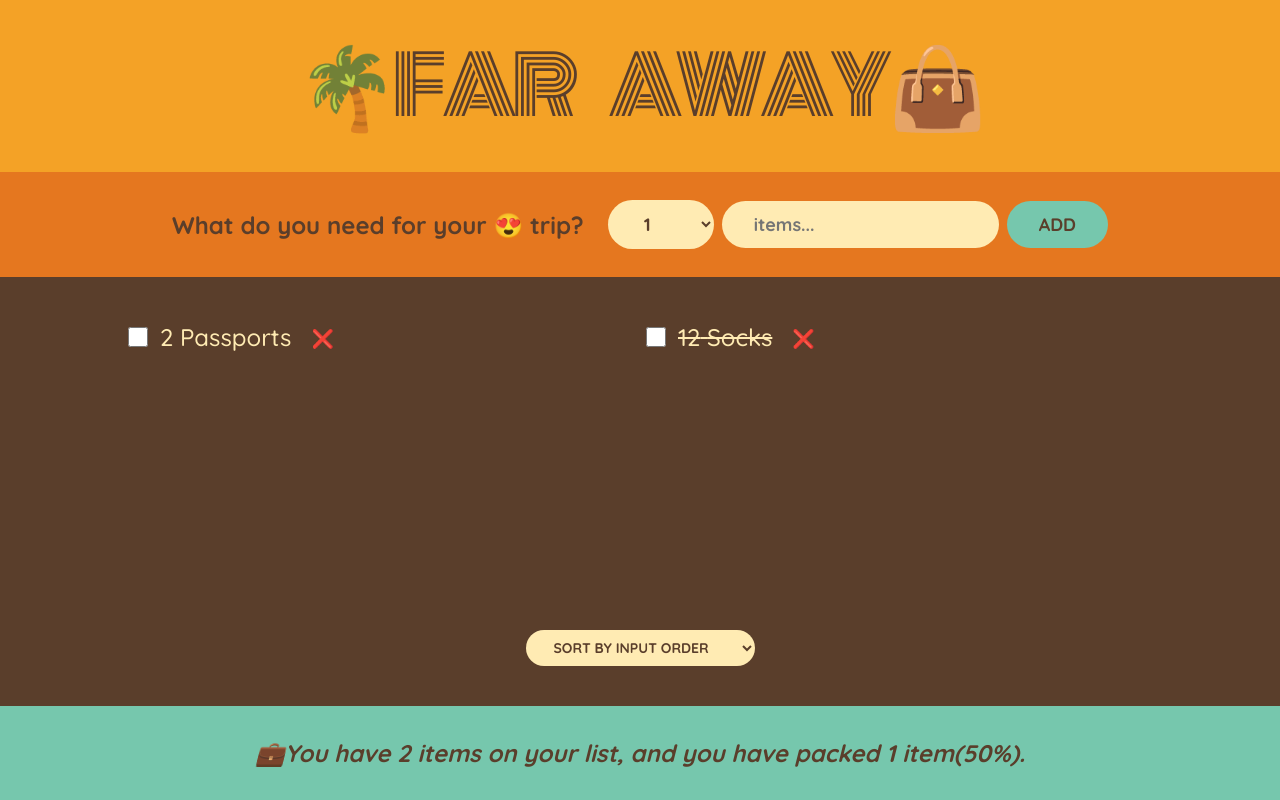
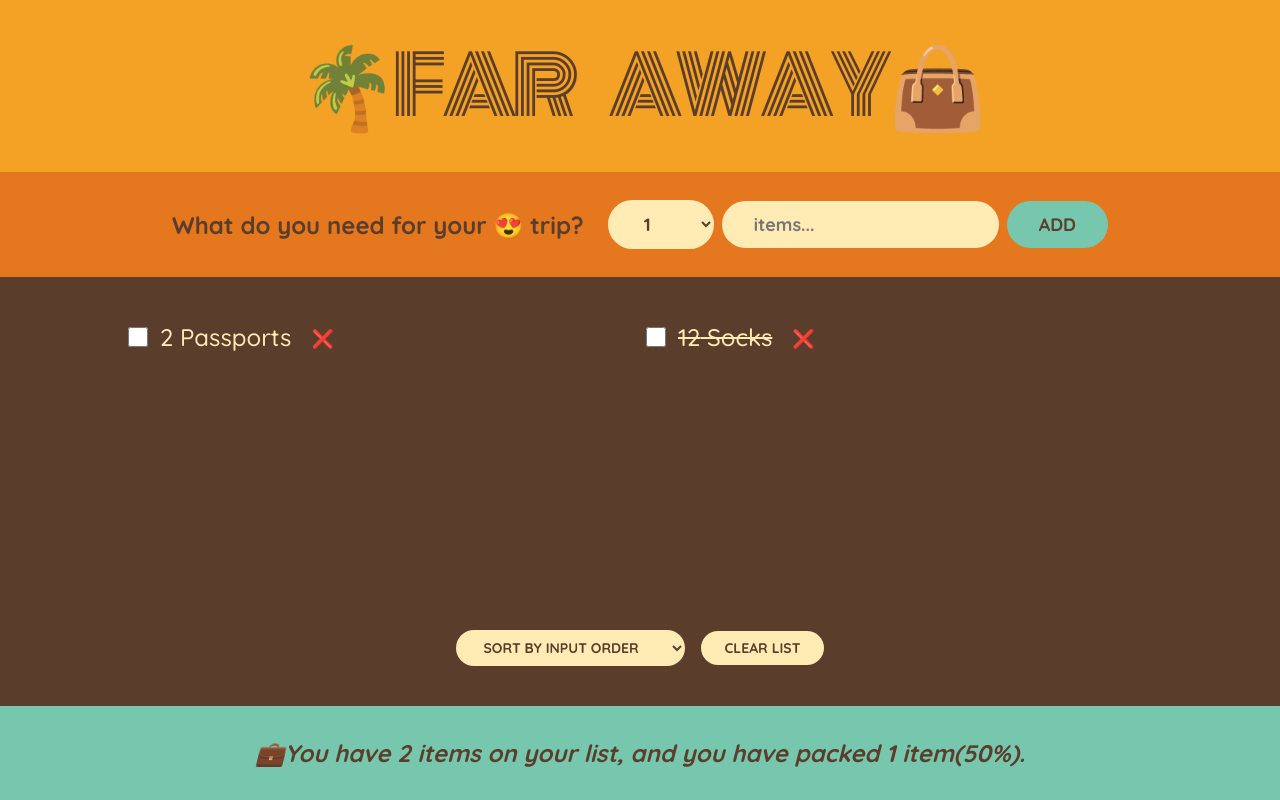
Before and after one commit to yiwenwangANU/react, a React (Create React App) app in the folder 03_far_away/: page / in a window 1280 px wide. Built offline with nearby package versions, Linux system fonts and the light colour scheme.

Commit message:
add clear list button

```diff
--- a/03_far_away/src/App.js
+++ b/03_far_away/src/App.js
@@ -23,6 +23,10 @@ function App() {
       // how to update the single item in a list base on the conditions
     );
   }
+  function handleClearList() {
+    const confirmed = window.confirm("Delete all items?");
+    if (confirmed) setPacklist((packList) => []);
+  }
   return (
     <div className="app">
       <Logo />
@@ -31,6 +35,7 @@ function App() {
         packList={packList}
         handleDeleteItems={handleDeleteItems}
         handleToggleItem={handleToggleItem}
+        handleClearList={handleClearList}
       />
       <Stats packList={packList} />
     </div>
@@ -76,7 +81,12 @@ function Form({ handleAddItems }) {
     </form>
   );
 }
-function PackingList({ packList, handleDeleteItems, handleToggleItem }) {
+function PackingList({
+  packList,
+  handleDeleteItems,
+  handleToggleItem,
+  handleClearList,
+}) {
   const [action, setAction] = useState("input");
   let sortedList;
   if (action === "input") sortedList = packList;
@@ -107,6 +117,9 @@ function PackingList({ packList, handleDeleteItems, handleToggleItem }) {
           <option value="description">SORT BY DESCRIPTION</option>
           <option value="stats">SORT BY PACKED STATS</option>
         </select>
+        <button className="" onClick={(e) => handleClearList()}>
+          Clear List
+        </button>
       </div>
     </div>
   );
```
